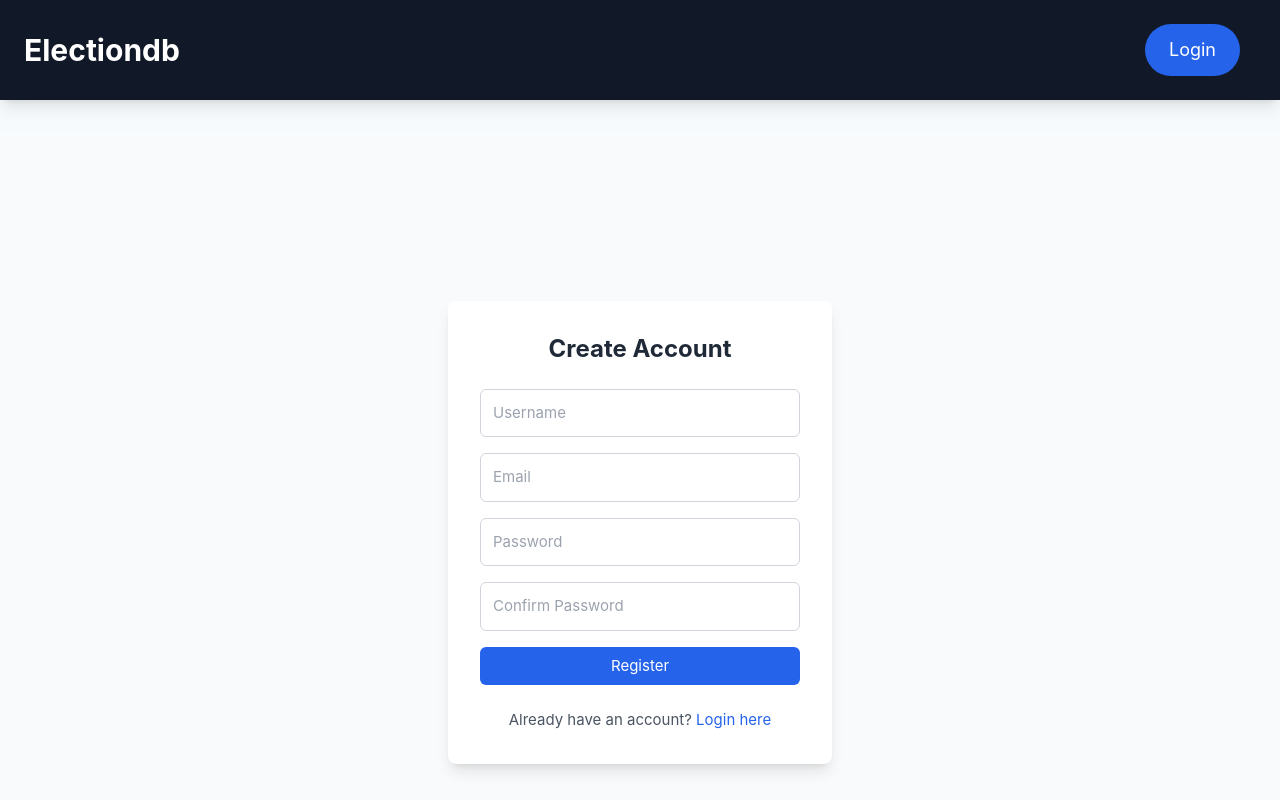
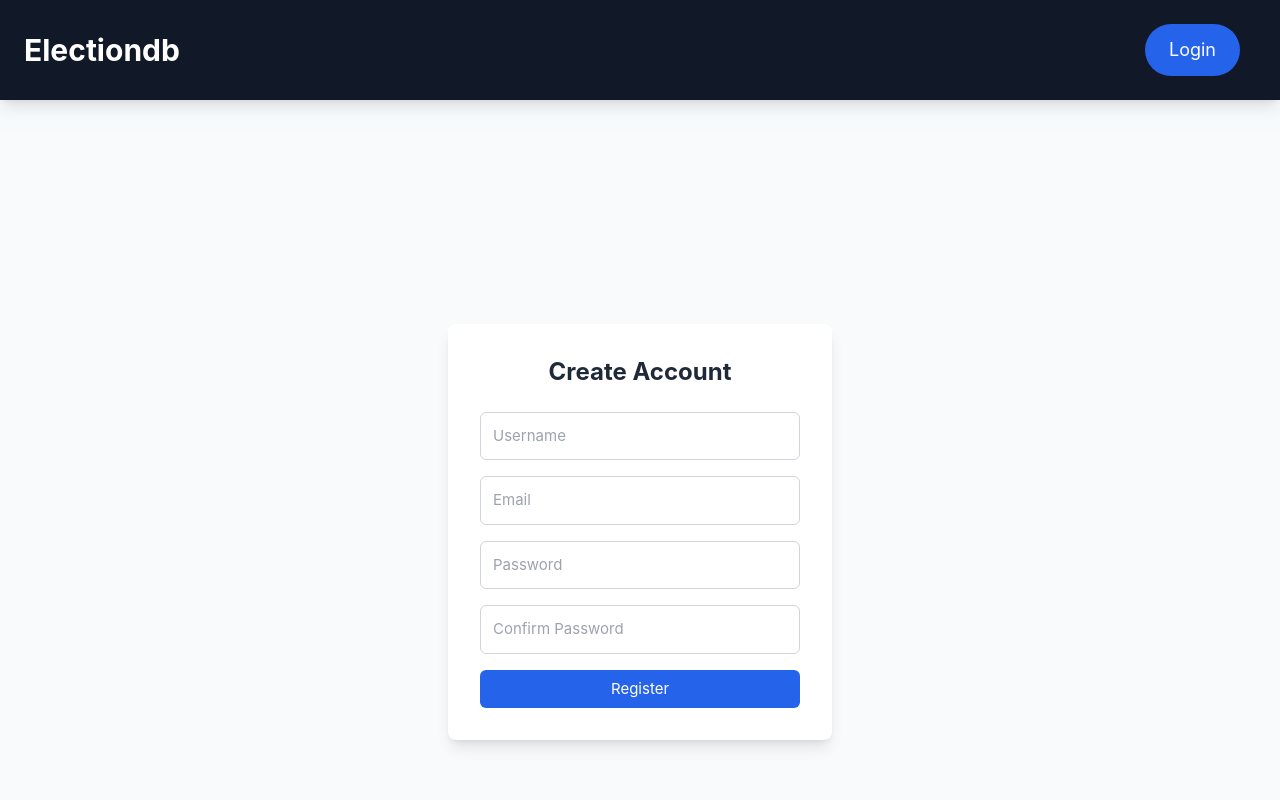
Before and after one commit to AzlaanIrshad/ElectionDB, a Vue app in the folder src/election-frontend/: page /register in a window 1280 px wide. Shown: the top 800 px of the page. Built offline with nearby package versions, Linux system fonts and the light colour scheme.

Commit message:
fixed registration

```diff
--- a/src/election-frontend/src/views/RegisterPage.vue
+++ b/src/election-frontend/src/views/RegisterPage.vue
@@ -33,12 +33,12 @@
               required
               class="w-full p-3 border border-gray-300 rounded-md focus:outline-none focus:ring focus:ring-blue-300"
           />
+          <!-- Dynamische feedback voor wachtwoord vereisten, alleen tonen als er wordt getypt -->
           <div v-if="isTyping" class="text-red-500 mt-2">
             <p v-if="!hasUppercase">Password needs one uppercase letter</p>
             <p v-if="!hasNumberOrSpecialChar">Password needs one number or one special character</p>
           </div>
         </div>
-
         <div class="form-group mb-4">
           <input
               type="password"
@@ -57,12 +57,9 @@
           Register
         </button>
 
+        <!-- Toon foutmelding als registratie mislukt -->
         <p class="error-message text-red-500 text-center mt-4" v-if="errorMessage">{{ errorMessage }}</p>
-        <p class="success-message text-green-500 text-center mt-4" v-if="successMessage">{{ successMessage }}</p>
       </form>
-      <p class="text-center text-gray-600 mt-6">
-        Already have an account? <a href="/login" class="text-blue-600 hover:underline">Login here</a>
-      </p>
     </div>
   </div>
 </template>
@@ -76,30 +73,26 @@ export default {
       password: '',
       confirmPassword: '',
       errorMessage: '',
-      successMessage: '',
       isTyping: false,  // Variable to track if the user is typing
     };
   },
   computed: {
     hasUppercase() {
-      // Controle of er een hoofdletter is
       return /[A-Z]/.test(this.password);
     },
     hasNumberOrSpecialChar() {
-      // Controle op een nummer of speciaal teken
       return /[0-9!@#$%^&*]/.test(this.password);
     },
     isPasswordValid() {
-      // Controleer of het wachtwoord voldoet aan alle vereisten
+      // Controleer of het wachtwoord voldoet aan de vereisten: minimaal 6 tekens, hoofdletter, en nummer/speciaal teken
       return this.password.length >= 6 && this.hasUppercase && this.hasNumberOrSpecialChar;
     },
   },
   methods: {
     async registerUser() {
       this.errorMessage = '';
-      this.successMessage = '';
 
-      // Simpele controle of wachtwoorden overeenkomen
+      // Controleer of de wachtwoorden overeenkomen
       if (this.password !== this.confirmPassword) {
         this.errorMessage = "Passwords do not match";
         return;
@@ -123,8 +116,8 @@ export default {
           throw new Error(errorData || 'Registration failed');
         }
 
-        const successMessage = await response.text();
-        this.successMessage = successMessage;
+        // Na succesvolle registratie doorverwijzen naar loginpagina
+        this.$router.push({name: 'login'});
 
       } catch (error) {
         this.errorMessage = error.message;
@@ -133,7 +126,3 @@ export default {
   },
 };
 </script>
-
-<style scoped>
-/* Voeg hier aangepaste CSS toe als dat nodig is */
-</style>
```
